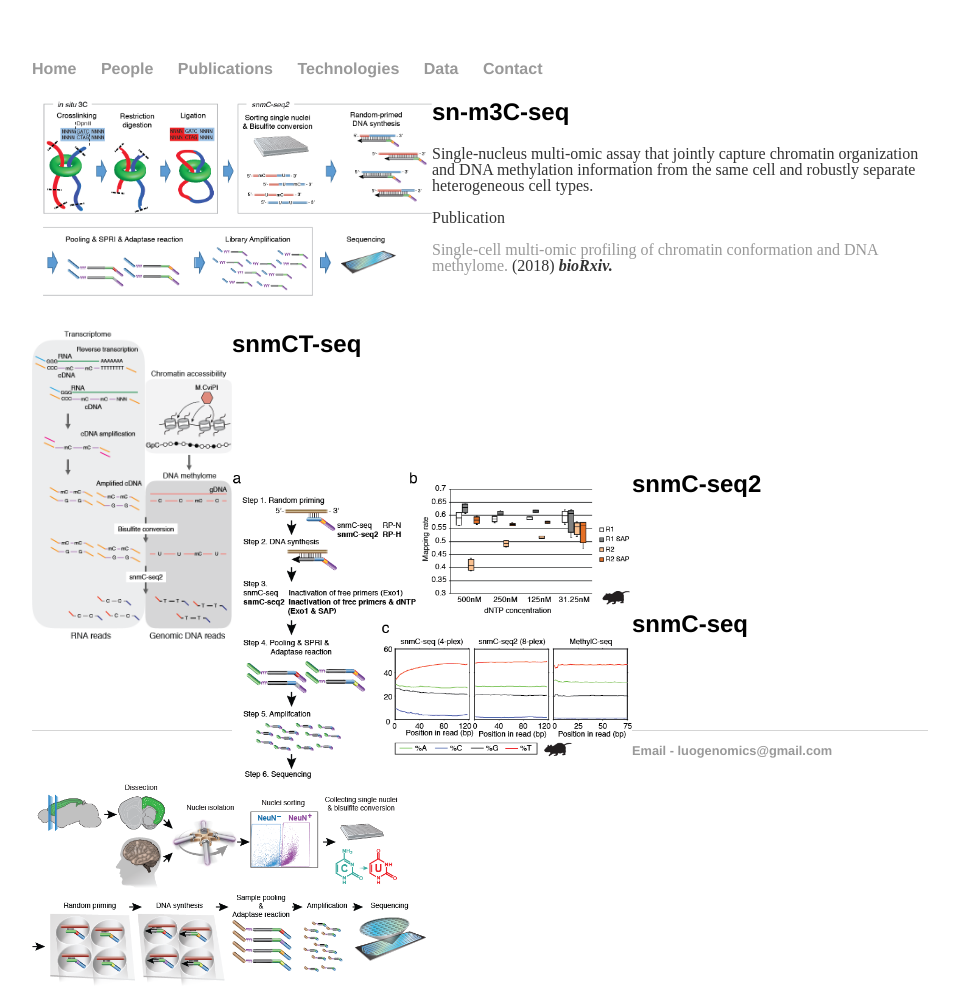
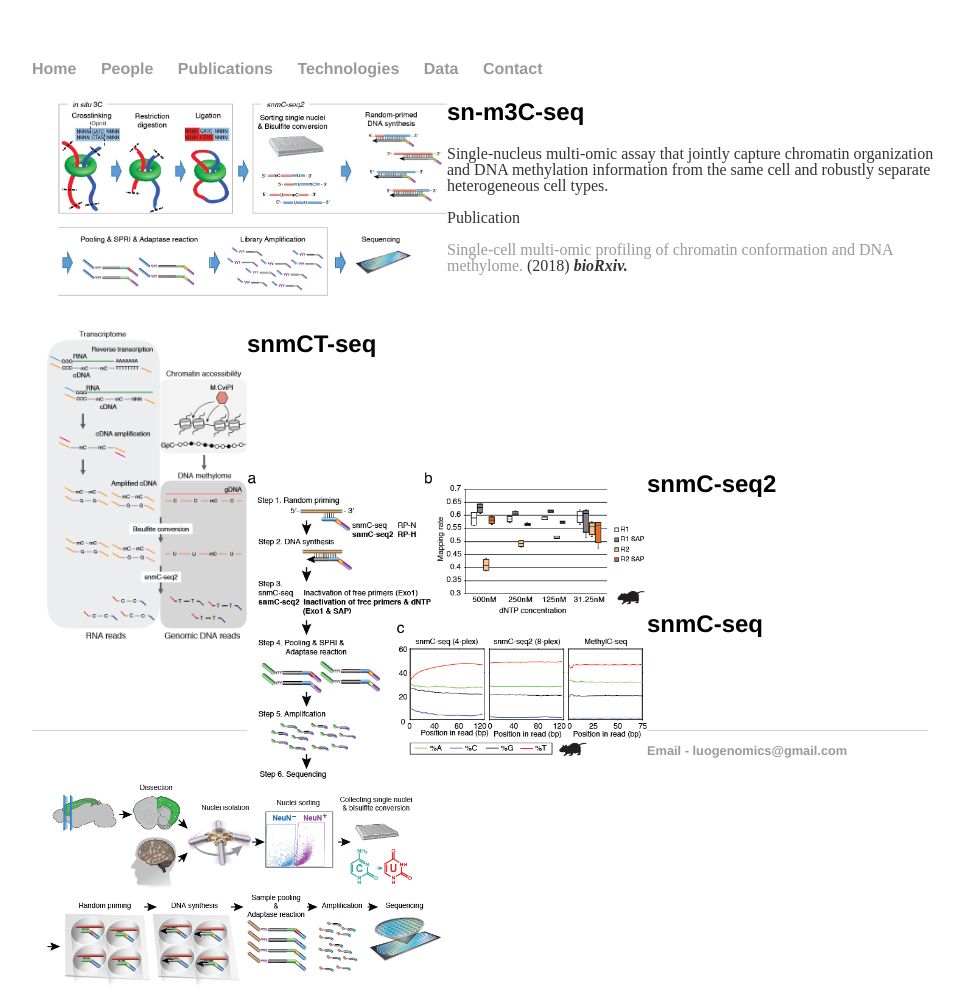
Before and after one commit to luogenomics/luogenomics.github.io, a Jekyll site: the page built from technologies/index.html, in a window 1280 px wide. Shown: the whole page, without its empty margins (160-1124 px from the left). Built offline with Jekyll 4.4.1, drawn with Linux system fonts in a browser that asks for light colours.

Commit message:
Update main.css

```diff
--- a/css/main.css
+++ b/css/main.css
@@ -64,6 +64,9 @@ footer {
   float: left !important;
 }
 .project-box {
+    position: relative;
     width: 100%;
     min-height: 120px;
+    padding-left: 15px;
+    padding-right: 15px;
 }
```
